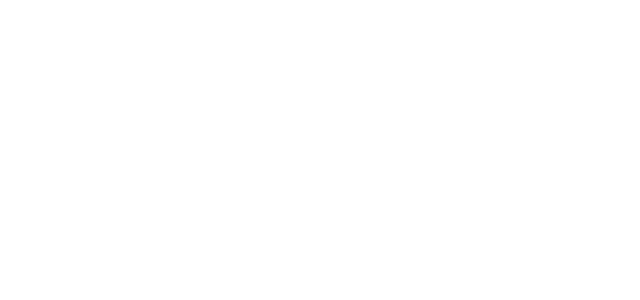
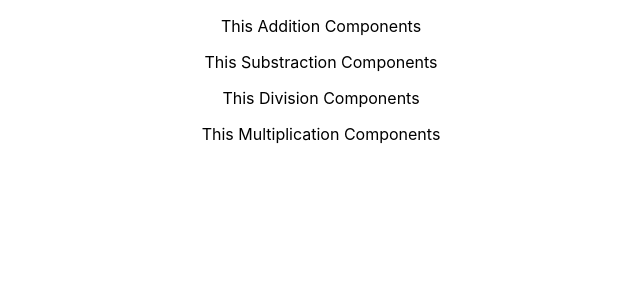
Before and after one commit to aashishlab/websessionreact, a React (Create React App) app: page / in a window 1280 px wide. Shown: the top 300 px of the page, without its empty margins (319-959 px from the left). Built offline with nearby package versions, Linux system fonts and the light colour scheme.

Commit message:
index file changed

```diff
--- a/src/App.js
+++ b/src/App.js
@@ -1,11 +1,10 @@
 import logo from './logo.svg';
 import './App.css';
-import  index from './Component';
+import  CalculatorApp from './Component/index';
 function App() {
   return (
     <div className="App">
-
-              <calculatorApp/>
+      <CalculatorApp/>
     </div>
   );
 }
```
